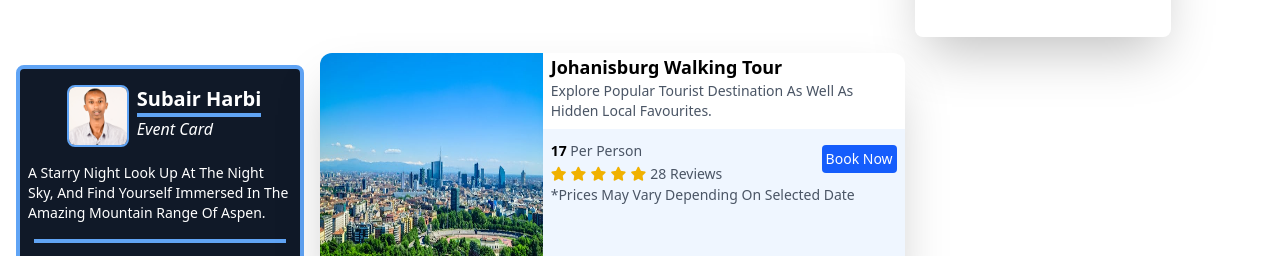
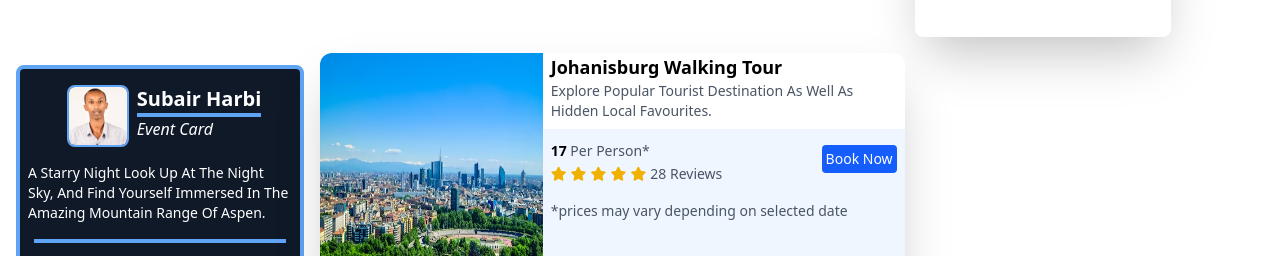
Before and after one commit to SubairMohamed/Cards-Design, a website: page src/index.html in a window 1280 px wide. Shown: the part 419-675 px from the top of the page. Drawn offline with Linux system fonts and the light colour scheme.

Commit message:
done-all-horizontal

```diff
--- a/src/index.html
+++ b/src/index.html
@@ -93,7 +93,7 @@
               <p class="text-gray-600 capitalize pl-2 font-light text-sm">explore popular tourist destination as well as hidden local favourites.</p>
               <div id="card-body" class="bg-blue-50 mt-2 rounded-br-xl relative">
               <div id="body" class="flex flex-row align-items-center justify-between">
-                <p class="text-gray-600 text-sm capitalize font-light pl-2 pt-3"><span class="text-black font-semibold">17</span> per person</p>
+                <p class="text-gray-600 text-sm capitalize font-light pl-2 pt-3"><span class="text-black font-semibold">17</span> per person*</p>
                 <button class="capitalize text-white bg-blue-600 font-medium text-sm px-1 py-1 rounded-sm cursor-pointer absolute right-2 top-4">book now</button>
               </div>
                  <li class="text-yellow-500 text-sm pl-2 fas fa-star"></li>
@@ -102,7 +102,7 @@
                  <li class="text-yellow-500 text-sm fas fa-star"></li>
                  <li class="text-yellow-500 text-sm fas fa-star"></li>
                  <span class="capitalize text-sm text-gray-600 font-light">28 reviews</span>
-                 <p class="text-gray-600 text-sm capitalize font-light pl-2">*prices may vary depending on selected date</p>
+                 <p class="text-gray-600 text-sm font-light pl-2 mt-4">*prices may vary depending on selected date</p>
               </div>
             </div>
           </div>
```
